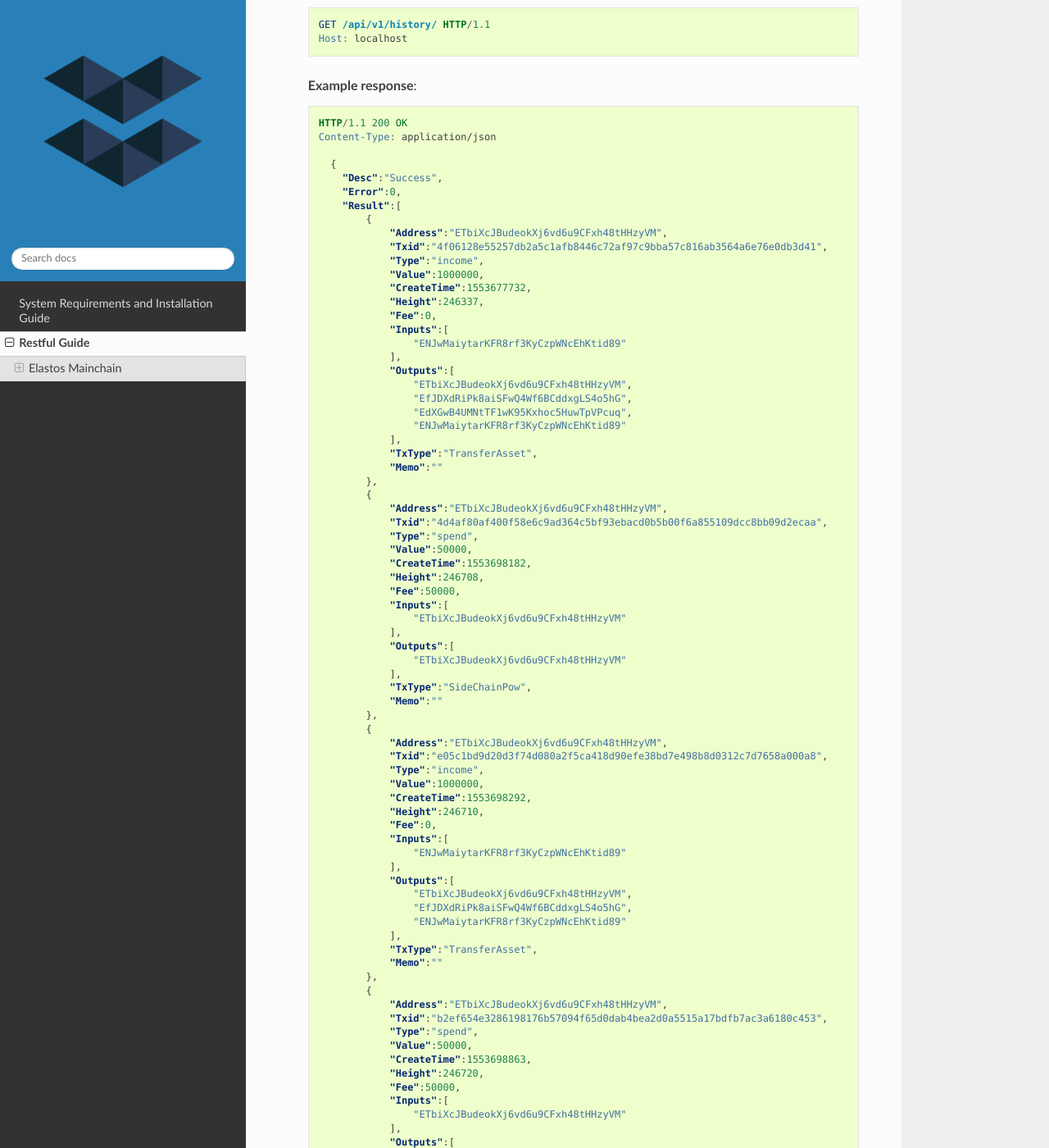
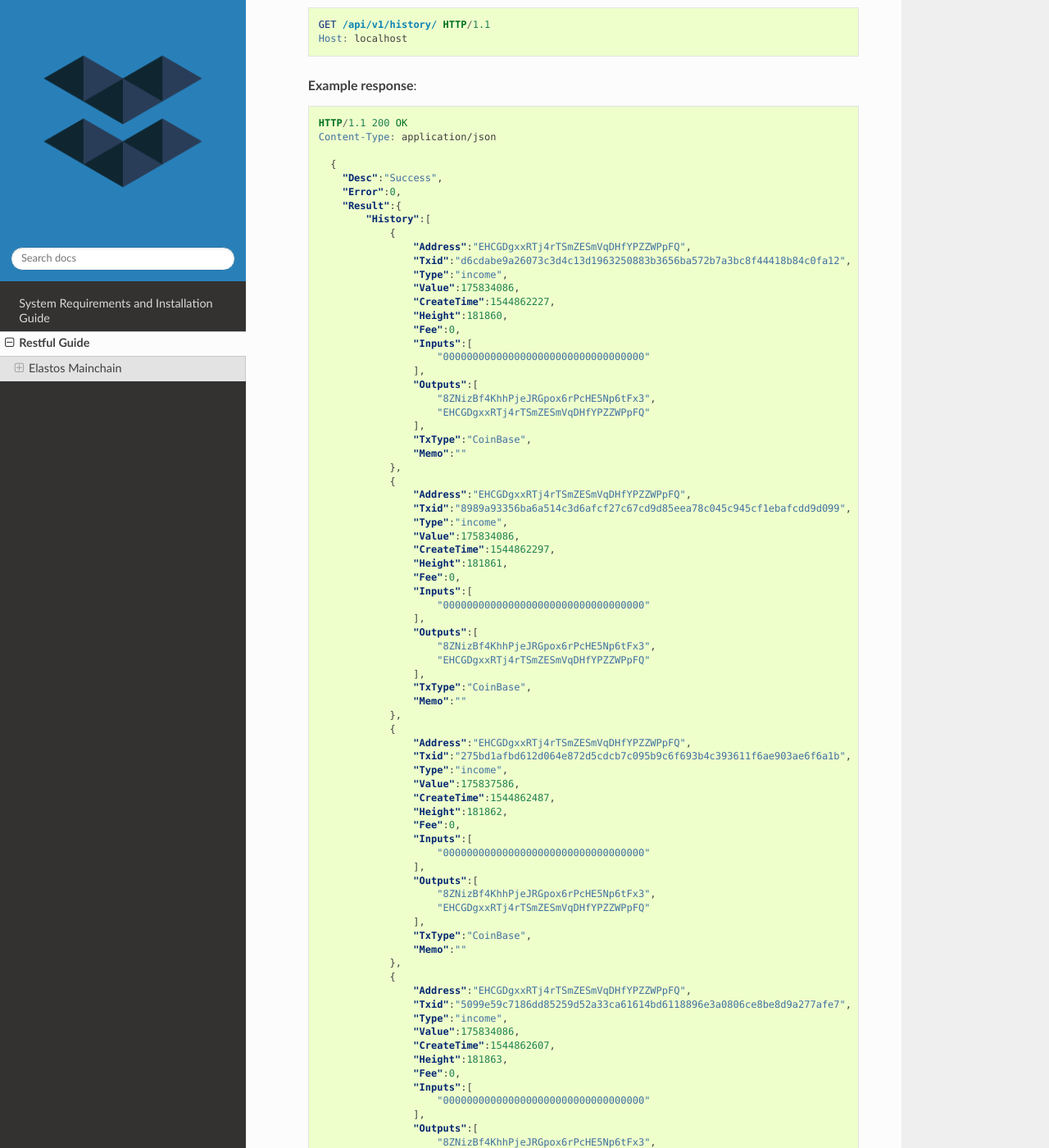
Before and after one commit to elastos/Elastos.ELA.Elephant.Node, a Sphinx documentation site: the page built from docs/restful_guide.rst, in a window 1280 px wide and 1400 px high, scrolled down 13986 px. Shown: the whole window at 82% size. Built offline with Sphinx 7.4.7 and the Read the Docs theme 2.0.0, drawn with Linux system fonts in a browser that asks for light colours; pages that are not in the unit, such as notebooks, are missing from menus; some of the changed text lies outside the part shown.

Commit message:
minor fix history doc and api

```diff
--- a/docs/restful_guide.rst
+++ b/docs/restful_guide.rst
@@ -819,183 +819,281 @@ Get transaction history
         {
           "Desc":"Success",
           "Error":0,
-          "Result":[
-              {
-                  "Address":"ETbiXcJBudeokXj6vd6u9CFxh48tHHzyVM",
-                  "Txid":"4f06128e55257db2a5c1afb8446c72af97c9bba57c816ab3564a6e76e0db3d41",
-                  "Type":"income",
-                  "Value":1000000,
-                  "CreateTime":1553677732,
-                  "Height":246337,
-                  "Fee":0,
-                  "Inputs":[
-                      "ENJwMaiytarKFR8rf3KyCzpWNcEhKtid89"
-                  ],
-                  "Outputs":[
-                      "ETbiXcJBudeokXj6vd6u9CFxh48tHHzyVM",
-                      "EfJDXdRiPk8aiSFwQ4Wf6BCddxgLS4o5hG",
-                      "EdXGwB4UMNtTF1wK95Kxhoc5HuwTpVPcuq",
-                      "ENJwMaiytarKFR8rf3KyCzpWNcEhKtid89"
-                  ],
-                  "TxType":"TransferAsset",
-                  "Memo":""
-              },
-              {
-                  "Address":"ETbiXcJBudeokXj6vd6u9CFxh48tHHzyVM",
-                  "Txid":"4d4af80af400f58e6c9ad364c5bf93ebacd0b5b00f6a855109dcc8bb09d2ecaa",
-                  "Type":"spend",
-                  "Value":50000,
-                  "CreateTime":1553698182,
-                  "Height":246708,
-                  "Fee":50000,
-                  "Inputs":[
-                      "ETbiXcJBudeokXj6vd6u9CFxh48tHHzyVM"
-                  ],
-                  "Outputs":[
-                      "ETbiXcJBudeokXj6vd6u9CFxh48tHHzyVM"
-                  ],
-                  "TxType":"SideChainPow",
-                  "Memo":""
-              },
-              {
-                  "Address":"ETbiXcJBudeokXj6vd6u9CFxh48tHHzyVM",
-                  "Txid":"e05c1bd9d20d3f74d080a2f5ca418d90efe38bd7e498b8d0312c7d7658a000a8",
-                  "Type":"income",
-                  "Value":1000000,
-                  "CreateTime":1553698292,
-                  "Height":246710,
-                  "Fee":0,
-                  "Inputs":[
-                      "ENJwMaiytarKFR8rf3KyCzpWNcEhKtid89"
-                  ],
-                  "Outputs":[
-                      "ETbiXcJBudeokXj6vd6u9CFxh48tHHzyVM",
-                      "EfJDXdRiPk8aiSFwQ4Wf6BCddxgLS4o5hG",
-                      "ENJwMaiytarKFR8rf3KyCzpWNcEhKtid89"
-                  ],
-                  "TxType":"TransferAsset",
-                  "Memo":""
-              },
-              {
-                  "Address":"ETbiXcJBudeokXj6vd6u9CFxh48tHHzyVM",
-                  "Txid":"b2ef654e3286198176b57094f65d0dab4bea2d0a5515a17bdfb7ac3a6180c453",
-                  "Type":"spend",
-                  "Value":50000,
-                  "CreateTime":1553698863,
-                  "Height":246720,
-                  "Fee":50000,
-                  "Inputs":[
-                      "ETbiXcJBudeokXj6vd6u9CFxh48tHHzyVM"
-                  ],
-                  "Outputs":[
-                      "ETbiXcJBudeokXj6vd6u9CFxh48tHHzyVM"
-                  ],
-                  "TxType":"SideChainPow",
-                  "Memo":""
-              },
-              {
-                  "Address":"ETbiXcJBudeokXj6vd6u9CFxh48tHHzyVM",
-                  "Txid":"b470be66f88de6ab2794b234ea5b6f1319c316ab1fb77634339666ea9fc82853",
-                  "Type":"spend",
-                  "Value":50000,
-                  "CreateTime":1553699934,
-                  "Height":246732,
-                  "Fee":50000,
-                  "Inputs":[
-                      "ETbiXcJBudeokXj6vd6u9CFxh48tHHzyVM"
-                  ],
-                  "Outputs":[
-                      "ETbiXcJBudeokXj6vd6u9CFxh48tHHzyVM"
-                  ],
-                  "TxType":"SideChainPow",
-                  "Memo":""
-              },
-              {
-                  "Address":"ETbiXcJBudeokXj6vd6u9CFxh48tHHzyVM",
-                  "Txid":"d6bb06e8c86debdb2ad55d0f4a3b191770989302d8b8d59d96949781da61b951",
-                  "Type":"spend",
-                  "Value":50000,
-                  "CreateTime":1553700885,
-                  "Height":246744,
-                  "Fee":50000,
-                  "Inputs":[
-                      "ETbiXcJBudeokXj6vd6u9CFxh48tHHzyVM"
-                  ],
-                  "Outputs":[
-                      "ETbiXcJBudeokXj6vd6u9CFxh48tHHzyVM"
-                  ],
-                  "TxType":"SideChainPow",
-                  "Memo":""
-              },
-              {
-                  "Address":"ETbiXcJBudeokXj6vd6u9CFxh48tHHzyVM",
-                  "Txid":"edaca50c11d1e3dcf4944df6a2253e22c6daf4b609e46b369c427468dd2ee00f",
-                  "Type":"spend",
-                  "Value":50000,
-                  "CreateTime":1553701857,
-                  "Height":246756,
-                  "Fee":50000,
-                  "Inputs":[
-                      "ETbiXcJBudeokXj6vd6u9CFxh48tHHzyVM"
-                  ],
-                  "Outputs":[
-                      "ETbiXcJBudeokXj6vd6u9CFxh48tHHzyVM"
-                  ],
-                  "TxType":"SideChainPow",
-                  "Memo":""
-              },
-              {
-                  "Address":"ETbiXcJBudeokXj6vd6u9CFxh48tHHzyVM",
-                  "Txid":"37aa155522c53c2c17315ff40184b3fbbc2f84ee56f00a3751b954f4e60f1757",
-                  "Type":"spend",
-                  "Value":50000,
-                  "CreateTime":1553702557,
-                  "Height":246768,
-                  "Fee":50000,
-                  "Inputs":[
-                      "ETbiXcJBudeokXj6vd6u9CFxh48tHHzyVM"
-                  ],
-                  "Outputs":[
-                      "ETbiXcJBudeokXj6vd6u9CFxh48tHHzyVM"
-                  ],
-                  "TxType":"SideChainPow",
-                  "Memo":""
-              },
-              {
-                  "Address":"ETbiXcJBudeokXj6vd6u9CFxh48tHHzyVM",
-                  "Txid":"2218f12666945f986b5d336fa76ca859e9e180404205508e41ceddde18add205",
-                  "Type":"spend",
-                  "Value":50000,
-                  "CreateTime":1553703389,
-                  "Height":246780,
-                  "Fee":50000,
-                  "Inputs":[
-                      "ETbiXcJBudeokXj6vd6u9CFxh48tHHzyVM"
-                  ],
-                  "Outputs":[
-                      "ETbiXcJBudeokXj6vd6u9CFxh48tHHzyVM"
-                  ],
-                  "TxType":"SideChainPow",
-                  "Memo":""
-              },
-              {
-                  "Address":"ETbiXcJBudeokXj6vd6u9CFxh48tHHzyVM",
-                  "Txid":"049fa0a2e649d7c2ec72e670f54fd47840673e5e7077933e7481d70d2cfb2a8b",
-                  "Type":"spend",
-                  "Value":50000,
-                  "CreateTime":1553704101,
-                  "Height":246792,
-                  "Fee":50000,
-                  "Inputs":[
-                      "ETbiXcJBudeokXj6vd6u9CFxh48tHHzyVM"
-                  ],
-                  "Outputs":[
-                      "ETbiXcJBudeokXj6vd6u9CFxh48tHHzyVM"
-                  ],
-                  "TxType":"SideChainPow",
-                  "Memo":""
-              }
-          ]
+          "Result":{
+              "History":[
+                  {
+                      "Address":"EHCGDgxxRTj4rTSmZESmVqDHfYPZZWPpFQ",
+                      "Txid":"d6cdabe9a26073c3d4c13d1963250883b3656ba572b7a3bc8f44418b84c0fa12",
+                      "Type":"income",
+                      "Value":175834086,
+                      "CreateTime":1544862227,
+                      "Height":181860,
+                      "Fee":0,
+                      "Inputs":[
+                          "0000000000000000000000000000000000"
+                      ],
+                      "Outputs":[
+                          "8ZNizBf4KhhPjeJRGpox6rPcHE5Np6tFx3",
+                          "EHCGDgxxRTj4rTSmZESmVqDHfYPZZWPpFQ"
+                      ],
+                      "TxType":"CoinBase",
+                      "Memo":""
+                  },
+                  {
+                      "Address":"EHCGDgxxRTj4rTSmZESmVqDHfYPZZWPpFQ",
+                      "Txid":"8989a93356ba6a514c3d6afcf27c67cd9d85eea78c045c945cf1ebafcdd9d099",
+                      "Type":"income",
+                      "Value":175834086,
+                      "CreateTime":1544862297,
+                      "Height":181861,
+                      "Fee":0,
+                      "Inputs":[
+                          "0000000000000000000000000000000000"
+                      ],
+                      "Outputs":[
+                          "8ZNizBf4KhhPjeJRGpox6rPcHE5Np6tFx3",
+                          "EHCGDgxxRTj4rTSmZESmVqDHfYPZZWPpFQ"
+                      ],
+                      "TxType":"CoinBase",
+                      "Memo":""
+                  },
+                  {
+                      "Address":"EHCGDgxxRTj4rTSmZESmVqDHfYPZZWPpFQ",
+                      "Txid":"275bd1afbd612d064e872d5cdcb7c095b9c6f693b4c393611f6ae903ae6f6a1b",
+                      "Type":"income",
+                      "Value":175837586,
+                      "CreateTime":1544862487,
+                      "Height":181862,
+                      "Fee":0,
+                      "Inputs":[
+                          "0000000000000000000000000000000000"
+                      ],
+                      "Outputs":[
+                          "8ZNizBf4KhhPjeJRGpox6rPcHE5Np6tFx3",
+                          "EHCGDgxxRTj4rTSmZESmVqDHfYPZZWPpFQ"
+                      ],
+                      "TxType":"CoinBase",
+                      "Memo":""
+                  },
+                  {
+                      "Address":"EHCGDgxxRTj4rTSmZESmVqDHfYPZZWPpFQ",
+                      "Txid":"5099e59c7186dd85259d52a33ca61614bd6118896e3a0806ce8be8d9a277afe7",
+                      "Type":"income",
+                      "Value":175834086,
+                      "CreateTime":1544862607,
+                      "Height":181863,
+                      "Fee":0,
+                      "Inputs":[
+                          "0000000000000000000000000000000000"
+                      ],
+                      "Outputs":[
+                          "8ZNizBf4KhhPjeJRGpox6rPcHE5Np6tFx3",
+                          "EHCGDgxxRTj4rTSmZESmVqDHfYPZZWPpFQ"
+                      ],
+                      "TxType":"CoinBase",
+                      "Memo":""
+                  },
+                  {
+                      "Address":"EHCGDgxxRTj4rTSmZESmVqDHfYPZZWPpFQ",
+                      "Txid":"b3acf06712e44e7be0163ccc16a658f9dcd82af78a208613f38987441a3f6722",
+                      "Type":"income",
+                      "Value":175834086,
+                      "CreateTime":1544862647,
+                      "Height":181864,
+                      "Fee":0,
+                      "Inputs":[
+                          "0000000000000000000000000000000000"
+                      ],
+                      "Outputs":[
+                          "8ZNizBf4KhhPjeJRGpox6rPcHE5Np6tFx3",
+                          "EHCGDgxxRTj4rTSmZESmVqDHfYPZZWPpFQ"
+                      ],
+                      "TxType":"CoinBase",
+                      "Memo":""
+                  },
+                  {
+                      "Address":"EHCGDgxxRTj4rTSmZESmVqDHfYPZZWPpFQ",
+                      "Txid":"53cbd4308ab981229a7dadfb9ddfe2052d318ad16885f425f54422fb5f9fe1cb",
+                      "Type":"income",
+                      "Value":175834086,
+                      "CreateTime":1544862798,
+                      "Height":181865,
+                      "Fee":0,
+                      "Inputs":[
+                          "0000000000000000000000000000000000"
+                      ],
+                      "Outputs":[
+                          "8ZNizBf4KhhPjeJRGpox6rPcHE5Np6tFx3",
+                          "EHCGDgxxRTj4rTSmZESmVqDHfYPZZWPpFQ"
+                      ],
+                      "TxType":"CoinBase",
+                      "Memo":""
+                  },
+                  {
+                      "Address":"EHCGDgxxRTj4rTSmZESmVqDHfYPZZWPpFQ",
+                      "Txid":"ac27ea649c3f818bc80b70c09c267613ac0d10dbc32905e799940614319f8fa4",
+                      "Type":"income",
+                      "Value":175834086,
+                      "CreateTime":1544862838,
+                      "Height":181866,
+                      "Fee":0,
+                      "Inputs":[
+                          "0000000000000000000000000000000000"
+                      ],
+                      "Outputs":[
+                          "8ZNizBf4KhhPjeJRGpox6rPcHE5Np6tFx3",
+                          "EHCGDgxxRTj4rTSmZESmVqDHfYPZZWPpFQ"
+                      ],
+                      "TxType":"CoinBase",
+                      "Memo":""
+                  },
+                  {
+                      "Address":"EHCGDgxxRTj4rTSmZESmVqDHfYPZZWPpFQ",
+                      "Txid":"489bf2550b4f199bace74f56814092f2728ab8f87af796d3f38a9bd20d5f8dd3",
+                      "Type":"income",
+                      "Value":175834086,
+                      "CreateTime":1544862958,
+                      "Height":181867,
+                      "Fee":0,
+                      "Inputs":[
+                          "0000000000000000000000000000000000"
+                      ],
+                      "Outputs":[
+                          "8ZNizBf4KhhPjeJRGpox6rPcHE5Np6tFx3",
+                          "EHCGDgxxRTj4rTSmZESmVqDHfYPZZWPpFQ"
+                      ],
+                      "TxType":"CoinBase",
+                      "Memo":""
+                  },
+                  {
+                      "Address":"EHCGDgxxRTj4rTSmZESmVqDHfYPZZWPpFQ",
+                      "Txid":"34ae0fb243b82d9e2fd8edddd1d10d5ad3bbe3e2e9f0edce957164bb438530f2",
+                      "Type":"income",
+                      "Value":175799086,
+                      "CreateTime":1544863028,
+                      "Height":181868,
+                      "Fee":0,
+                      "Inputs":[
+                          "0000000000000000000000000000000000"
+                      ],
+                      "Outputs":[
+                          "8ZNizBf4KhhPjeJRGpox6rPcHE5Np6tFx3",
+                          "EHCGDgxxRTj4rTSmZESmVqDHfYPZZWPpFQ"
+                      ],
+                      "TxType":"CoinBase",
+                      "Memo":""
+                  },
+                  {
+                      "Address":"EHCGDgxxRTj4rTSmZESmVqDHfYPZZWPpFQ",
+                      "Txid":"1e149c5b3b44c3d21b20725e829c48e45fb2ddc722b8baf413bcf5f065c72e26",
+                      "Type":"income",
+                      "Value":175834086,
+                      "CreateTime":1544863188,
+                      "Height":181869,
+                      "Fee":0,
+                      "Inputs":[
+                          "0000000000000000000000000000000000"
+                      ],
+                      "Outputs":[
+                          "8ZNizBf4KhhPjeJRGpox6rPcHE5Np6tFx3",
+                          "EHCGDgxxRTj4rTSmZESmVqDHfYPZZWPpFQ"
+                      ],
+                      "TxType":"CoinBase",
+                      "Memo":""
+                  },
+                  {
+                      "Address":"EHCGDgxxRTj4rTSmZESmVqDHfYPZZWPpFQ",
+                      "Txid":"1b65f050dd5a0da971601831fe04585c6c3e67a7fba442f11214c5aeebc2e608",
+                      "Type":"income",
+                      "Value":175834086,
+                      "CreateTime":1544863218,
+                      "Height":181870,
+                      "Fee":0,
+                      "Inputs":[
+                          "0000000000000000000000000000000000"
+                      ],
+                      "Outputs":[
+                          "8ZNizBf4KhhPjeJRGpox6rPcHE5Np6tFx3",
+                          "EHCGDgxxRTj4rTSmZESmVqDHfYPZZWPpFQ"
+                      ],
+                      "TxType":"CoinBase",
+                      "Memo":""
+                  },
+                  {
+                      "Address":"EHCGDgxxRTj4rTSmZESmVqDHfYPZZWPpFQ",
+                      "Txid":"df0e4dad249c7c63e0fbb4fed3d4575ba14cf6f8905f3c9958fd75157dc5e4db",
+                      "Type":"income",
+                      "Value":175834086,
+                      "CreateTime":1544863288,
+                      "Height":181871,
+                      "Fee":0,
+                      "Inputs":[
+                          "0000000000000000000000000000000000"
+                      ],
+                      "Outputs":[
+                          "8ZNizBf4KhhPjeJRGpox6rPcHE5Np6tFx3",
+                          "EHCGDgxxRTj4rTSmZESmVqDHfYPZZWPpFQ"
+                      ],
+                      "TxType":"CoinBase",
+                      "Memo":""
+                  },
+                  {
+                      "Address":"EHCGDgxxRTj4rTSmZESmVqDHfYPZZWPpFQ",
+                      "Txid":"a56d992517b99f89fa7b0aa1559db7ac1221ffad92abd1c04cc91c49b8680197",
+                      "Type":"income",
+                      "Value":175834086,
+                      "CreateTime":1544863368,
+                      "Height":181872,
+                      "Fee":0,
+                      "Inputs":[
+                          "0000000000000000000000000000000000"
+                      ],
+                      "Outputs":[
+                          "8ZNizBf4KhhPjeJRGpox6rPcHE5Np6tFx3",
+                          "EHCGDgxxRTj4rTSmZESmVqDHfYPZZWPpFQ"
+                      ],
+                      "TxType":"CoinBase",
+                      "Memo":""
+                  },
+                  {
+                      "Address":"EHCGDgxxRTj4rTSmZESmVqDHfYPZZWPpFQ",
+                      "Txid":"99d94184ae09d5c085379fc41921a0bf6a5b1f5e7345a6480ca6c391e42669d9",
+                      "Type":"income",
+                      "Value":175869086,
+                      "CreateTime":1544863518,
+                      "Height":181873,
+                      "Fee":0,
+                      "Inputs":[
+                          "0000000000000000000000000000000000"
+                      ],
+                      "Outputs":[
+                          "8ZNizBf4KhhPjeJRGpox6rPcHE5Np6tFx3",
+                          "EHCGDgxxRTj4rTSmZESmVqDHfYPZZWPpFQ"
+                      ],
+                      "TxType":"CoinBase",
+                      "Memo":""
+                  },
+                  {
+                      "Address":"EHCGDgxxRTj4rTSmZESmVqDHfYPZZWPpFQ",
+                      "Txid":"097a00c466e62e1b3f59fd88f5b78b0473bb0008b94336f622e0a559b362dc2c",
+                      "Type":"income",
+                      "Value":175837586,
+                      "CreateTime":1544863648,
+                      "Height":181874,
+                      "Fee":0,
+                      "Inputs":[
+                          "0000000000000000000000000000000000"
+                      ],
+                      "Outputs":[
+                          "8ZNizBf4KhhPjeJRGpox6rPcHE5Np6tFx3",
+                          "EHCGDgxxRTj4rTSmZESmVqDHfYPZZWPpFQ"
+                      ],
+                      "TxType":"CoinBase",
+                      "Memo":""
+                  }
+              ],
+              "TotalNum":69180
+          }
         }
 
 
```
Also changed, not shown: 5 other files.
